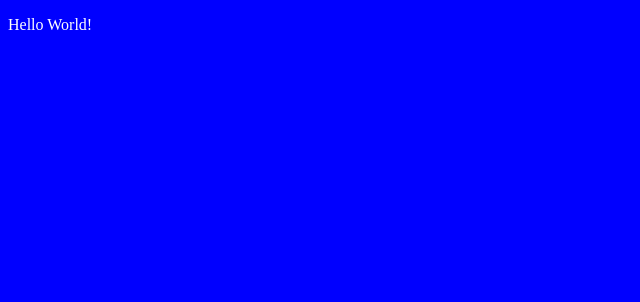
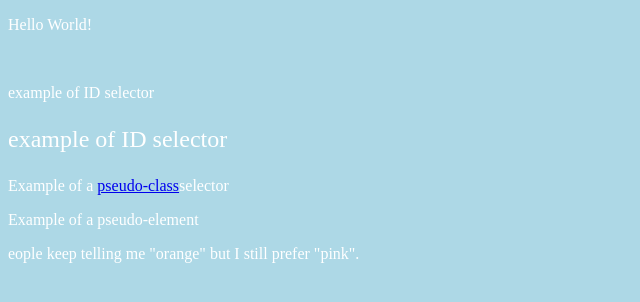
Before and after one commit to Faithfuloscar/COMP001B.LectureActivity1, a plain HTML site: page index.html in a window 1280 px wide. Shown: the whole page, without its empty margins (0-640 px from the left). Drawn offline with Linux system fonts and the light colour scheme.

Commit message:
Completed part 2

```diff
--- a/index.html
+++ b/index.html
@@ -7,6 +7,28 @@
     <link rel="stylesheet" href="main.css">
 </head>
 <body>
+    <!-- example of a standard element-->
+     <!-- example of type -->
     <p>Hello World!</p>
+
+    <!-- example of an void element-->
+    <br>
+
+    <!-- example of id -->
+     <p id="example-of-id">example of ID selector</p>
+
+    <!-- example of class -->
+     <p class="example-of-class">example of ID selector</p>
+
+    <!-- example of pseudo-class -->
+     <p>Example of a <a href="#">pseudo-class</a>selector</p>
+
+    <p>Example of a pseudo-element</p>
+    <!-- example of pseudo-element -->
+     <p>eople keep telling me "orange" but I still prefer "pink".</p>
+
+
+
+
 </body>
 </html>
--- a/main.css
+++ b/main.css
@@ -1,6 +1,28 @@
+/* styling the body element */
 body {
-    background-color: blue;
+    background-color: lightblue;
 }
+/* styling the paragraph element */
 p {
     color: white;
 }
+/* styling using id selector */
+#example-of-id {
+    font-weight: 400px;
+}
+/* styling using class selector */
+.example-of-class{
+    font-size: x-large;
+}
+
+/* styling using pseudo-class */
+a:hover{
+    color: orange;
+}
+
+/* styling using pseudo class */
+
+p ::first-letter{
+    font-weight: 500px;
+    color: green;
+}
```
